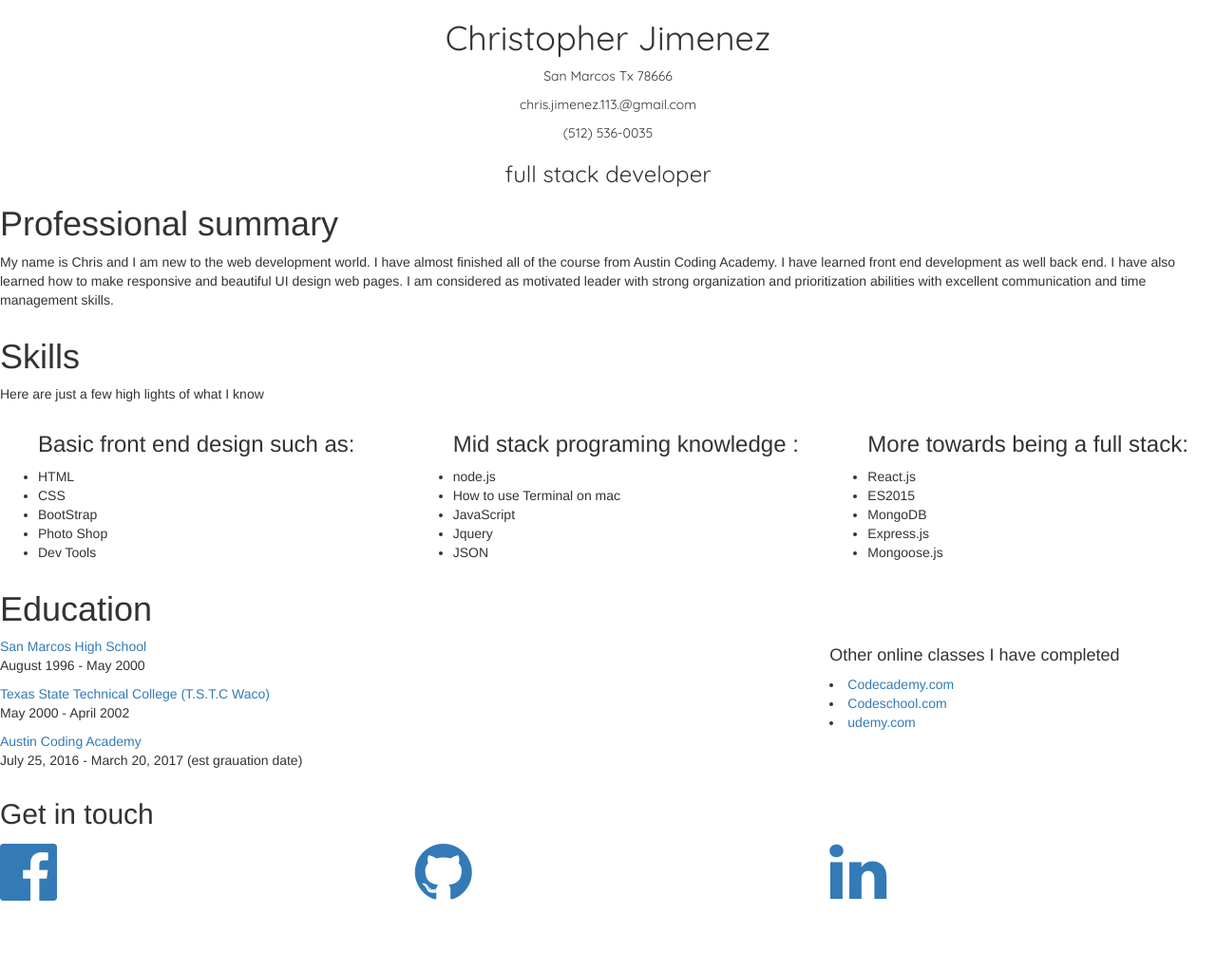
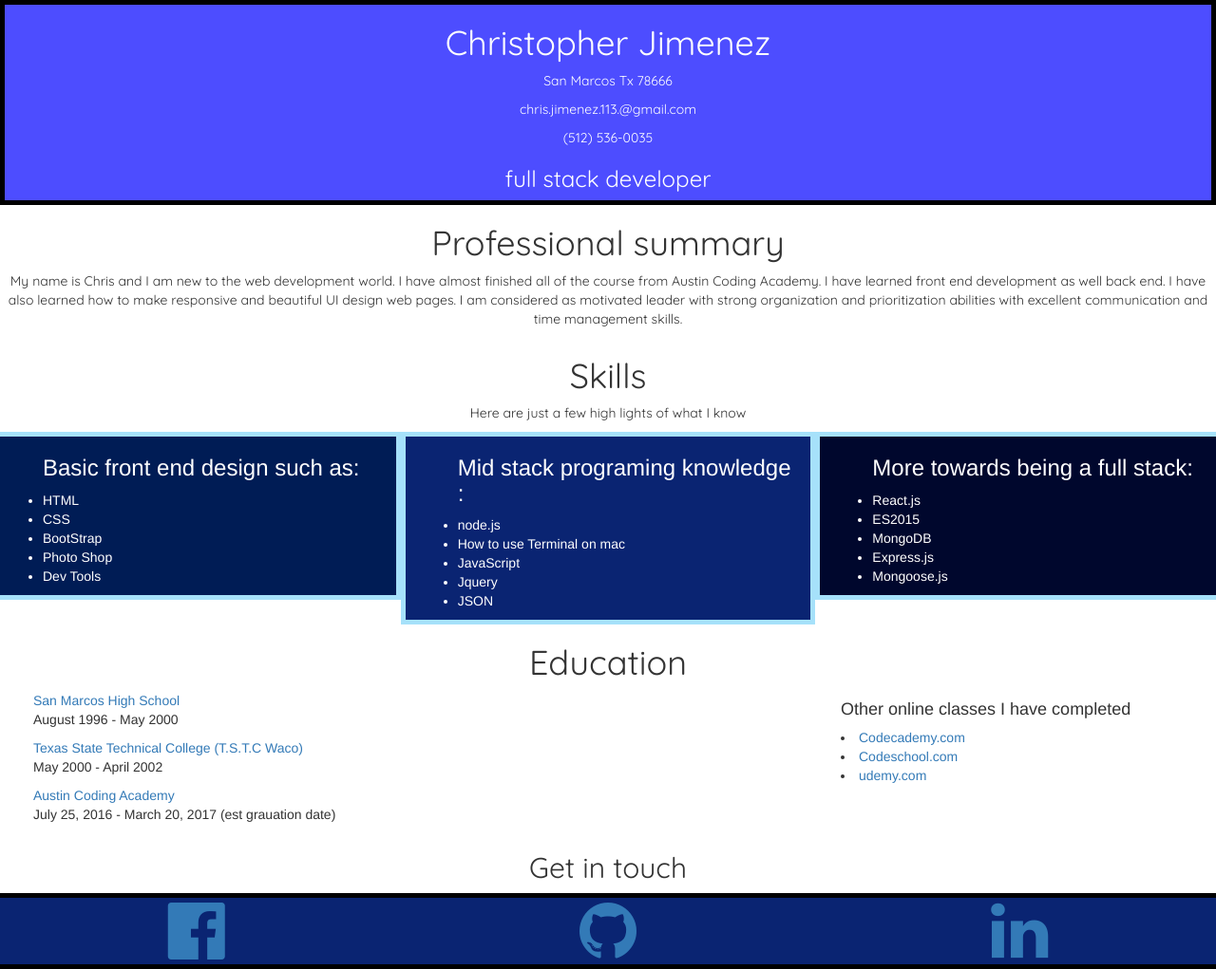
Before and after one commit to cjimenez113/1st-website-test, a plain HTML site: page index.html in a window 1280 px wide. Shown: the whole page at 95% size. Before the commit the page ends 954 px from the top, so only its background shows below. Drawn offline with nearby package versions, Linux system fonts and the light colour scheme; a script that the page names is missing.

Commit message:
Update stylesheet.css

```diff
--- a/stylesheet.css
+++ b/stylesheet.css
@@ -1,7 +1,36 @@
-body{
-background-color: #A7CCED;
+.header{
+  background-color:  #4d4dff;
+  text-align: center;
+  font-family: 'Quicksand', sans-serif;
+  border: black 5px solid ;
+  color: white;
 }
-.header{
+.summary , .skills , .education , .footer{
   text-align: center;
- font-family: 'Quicksand', sans-serif;
+  font-family: 'Quicksand', sans-serif;
 }
+.school{
+padding-left: 35px;
+}
+.intro{
+  background-color: #001C55;
+  color: white;
+  border: #A6E1FA solid 5px;
+}
+.inter{
+    background-color: #0A2472;
+    color: white;
+    border: #A6E1FA solid 5px;
+}
+.advance{
+    background-color: #00072D;
+    color: white;
+    border: #A6E1FA solid 5px;
+}
+
+.icons{
+  background-color: #0A2472;
+  color: white;
+  border: black solid 5px;
+  text-align: center;
+}
```
